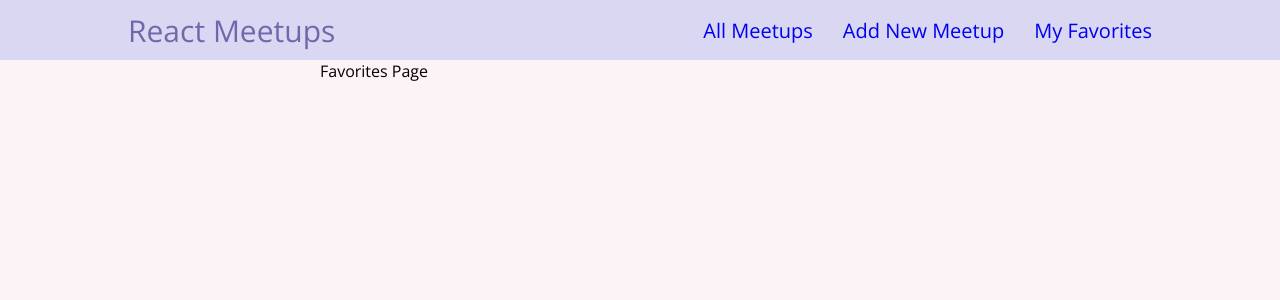
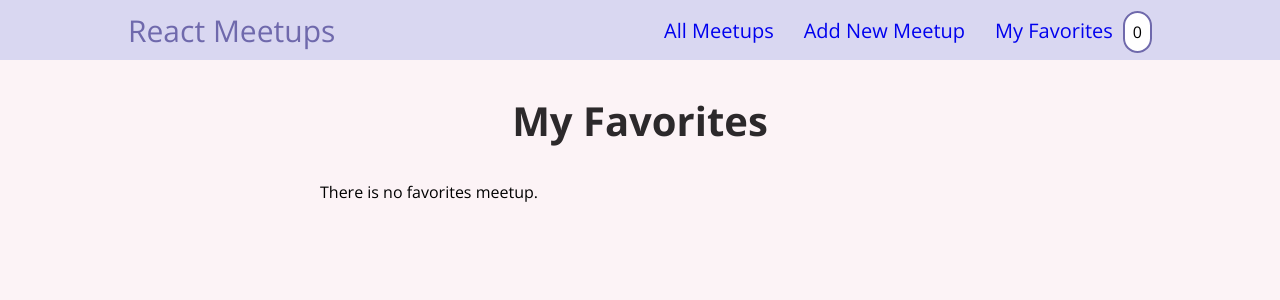
Before and after one commit to hieunguyenduc696/meetups-project, a React (Create React App) app: page /favorites in a window 1280 px wide. Shown: the top 300 px of the page. Built offline with nearby package versions, Linux system fonts and the light colour scheme.

Commit message:
more context usage

```diff
--- a/src/components/layout/MainNavigation.js
+++ b/src/components/layout/MainNavigation.js
@@ -1,7 +1,11 @@
+import { useContext } from "react";
+import FavoritesContext from "../../store/favorites-context";
+
 import { Link } from "react-router-dom";
 import styles from "./MainNavigation.module.css";
 
 const MainNavigation = () => {
+  const FavoritesCtx = useContext(FavoritesContext);
   return (
     <header className={styles.header}>
       <div className={styles.container}>
@@ -16,6 +20,9 @@ const MainNavigation = () => {
             </li>
             <li>
               <Link to="/favorites">My Favorites</Link>
+              <span className={styles.badge}>
+                {FavoritesCtx.totalFavorites}
+              </span>
             </li>
           </ul>
         </nav>
--- a/src/components/layout/MainNavigation.module.css
+++ b/src/components/layout/MainNavigation.module.css
@@ -1,7 +1,7 @@
 .header {
   width: 100%;
   height: 60px;
-    background-color: #D9D7F1;
+  background-color: #d9d7f1;
   display: flex;
 }
 .container {
@@ -16,7 +16,7 @@
 
 .logo {
   font-size: 30px;
-    color: #6F69AC;
+  color: #6f69ac;
 }
 
 .header ul {
@@ -28,10 +28,17 @@
   text-decoration: none;
   margin-left: 30px;
   font-size: 20px;
-    transition: color .2s ease;
+  transition: color 0.2s ease;
 }
 
 a:hover {
   color: whitesmoke;
+}
 
+.badge {
+  padding: 0.5rem;
+  border-radius: 15px;
+  border: 2px solid #6f69ac;
+  background-color: white;
+  margin-left: 10px;
 }
--- a/src/pages/Favorites.js
+++ b/src/pages/Favorites.js
@@ -1,5 +1,23 @@
+import { useContext } from "react";
+import MeetupList from "../components/meetups/MeetupList";
+import FavoritesContext from "../store/favorites-context";
+
 const FavoritesPage = () => {
-    return <div>Favorites Page</div>;
-  };
+  const FavoritesCtx = useContext(FavoritesContext);
 
-  export default FavoritesPage;
+  let content;
+  if (FavoritesCtx.totalFavorites === 0) {
+    content = <p>There is no favorites meetup.</p>;
+  } else {
+    content = <MeetupList items={FavoritesCtx.favorites} />;
+  }
+
+  return (
+    <section>
+      <h1 style={{ textAlign: "center" }}>My Favorites</h1>
+      {content}
+    </section>
+  );
+};
+
+export default FavoritesPage;
```
Lines whose indentation alone changed are shown as unchanged.
